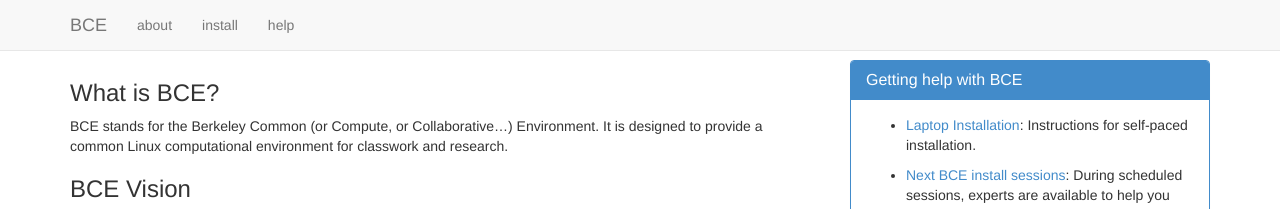
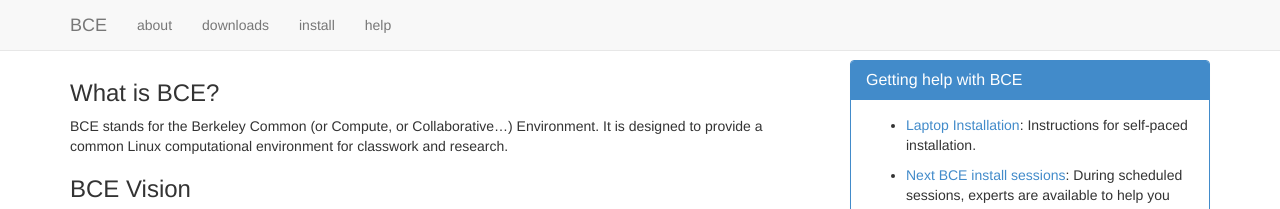
Before and after one commit to ucberkeley/bce-documentation, a Jekyll site: the page built from index.md, in a window 1280 px wide. Shown: the top 209 px of the page. Built offline with Jekyll 4.4.1, drawn with Linux system fonts in a browser that asks for light colours; nearby versions of some CDN libraries; library files that are not in the unit come from our copies; Markdown is read by kramdown in place of the engine named in the settings.

Commit message:
added downloads test page

```diff
--- a/_layouts/default.html
+++ b/_layouts/default.html
@@ -49,6 +49,7 @@
               <!-- we can figure out how to make the current page's <li>
               class="active" and get highlighting. -->
                 <li> <a href="{{ BASE_PATH }}/index.html">about</a> </li>
+                <li> <a href="{{ BASE_PATH }}/downloads.html">downloads</a> </li>
                 <li> <a href="{{ BASE_PATH }}/laptop-installation.html">install</a> </li>
                 <li> <a href="{{ BASE_PATH }}/help.html">help</a> </li>
             </ul>
```
